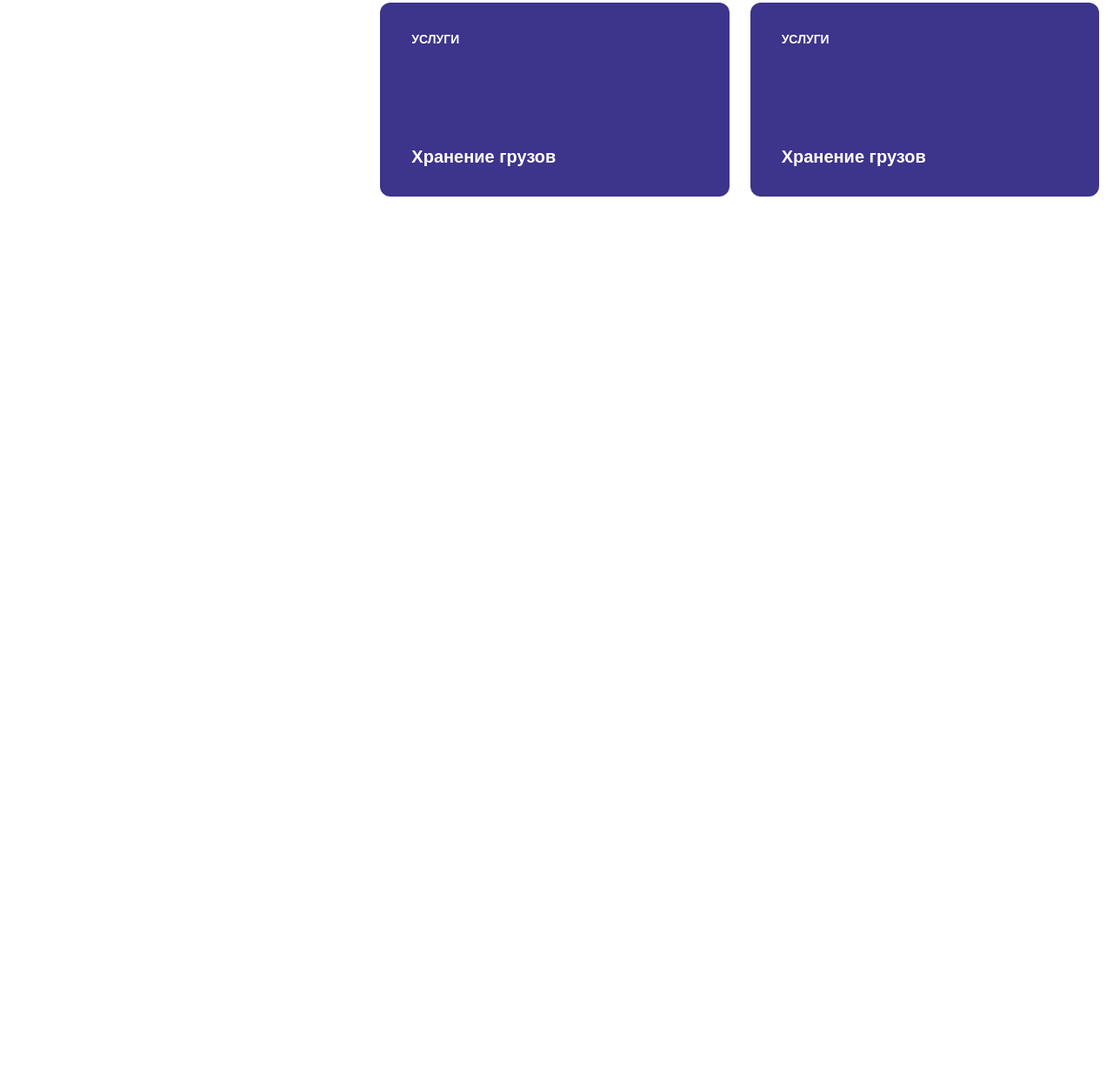
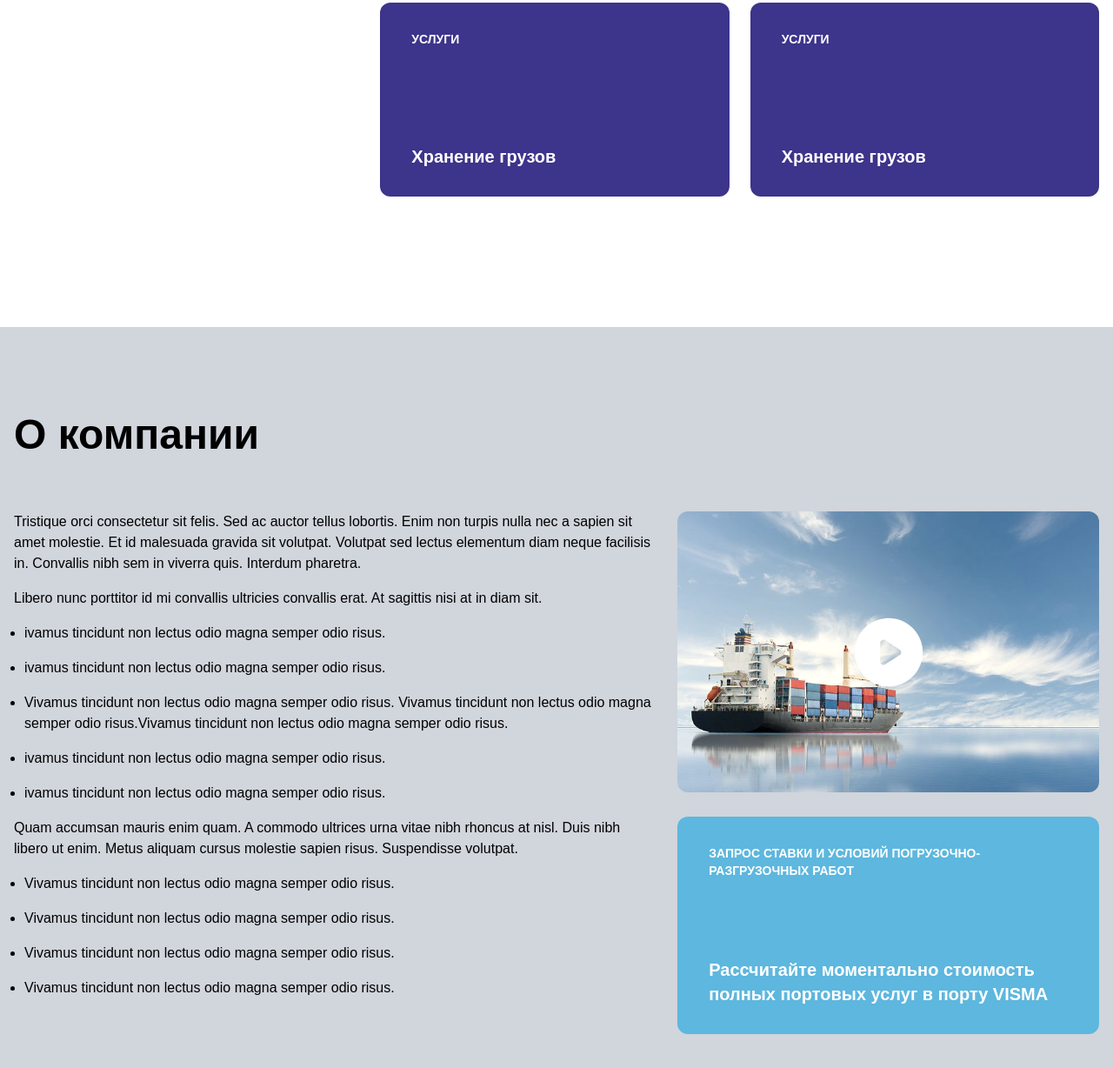
Before and after one commit to Maxim29003/visma-website, a website built with Vite: page index.html in a window 1280 px wide. Shown: the part 1501-2729 px from the top of the page at 87% size. Before the commit the page ends 1877 px from the top, so only its background shows below. Built offline with nearby package versions, Linux system fonts and the light colour scheme.

Commit message:
feat: Сверстал секцию о компании и адаптировал её

```diff
--- a/index.html
+++ b/index.html
@@ -285,6 +285,91 @@
           </ul>
         </div>
       </section>
+
+      <section class="bg-gray-300">
+        <div class="max-w-[1328px] mx-auto pt-[100px] pb-[110px] px-4">
+          <h2 class="font-bold text-5xl pb-16">О компании</h2>
+          <div class="grid grid-cols-1 gap-y-6 md:grid-cols-5 md:gap-x-6">
+            <div class="flex flex-col gap-4 col-span-3">
+              <p>
+                Tristique orci consectetur sit felis. Sed ac auctor tellus
+                lobortis. Enim non turpis nulla nec a sapien sit amet molestie.
+                Et id malesuada gravida sit volutpat. Volutpat sed lectus
+                elementum diam neque facilisis in. Convallis nibh sem in viverra
+                quis. Interdum pharetra.
+              </p>
+              <p>
+                Libero nunc porttitor id mi convallis ultricies convallis erat.
+                At sagittis nisi at in diam sit.
+              </p>
+              <ul class="list-disc flex flex-col gap-4 ml-3">
+                <li>
+                  ivamus tincidunt non lectus odio magna semper odio risus.
+                </li>
+                <li>
+                  ivamus tincidunt non lectus odio magna semper odio risus.
+                </li>
+                <li>
+                  Vivamus tincidunt non lectus odio magna semper odio risus.
+                  Vivamus tincidunt non lectus odio magna semper odio
+                  risus.Vivamus tincidunt non lectus odio magna semper odio
+                  risus.
+                </li>
+                <li>
+                  ivamus tincidunt non lectus odio magna semper odio risus.
+                </li>
+                <li>
+                  ivamus tincidunt non lectus odio magna semper odio risus.
+                </li>
+              </ul>
+              <p>
+                Quam accumsan mauris enim quam. A commodo ultrices urna vitae
+                nibh rhoncus at nisl. Duis nibh libero ut enim. Metus aliquam
+                cursus molestie sapien risus. Suspendisse volutpat.
+              </p>
+              <ul class="list-disc flex flex-col gap-4 ml-3">
+                <li>
+                  Vivamus tincidunt non lectus odio magna semper odio risus.
+                </li>
+                <li>
+                  Vivamus tincidunt non lectus odio magna semper odio risus.
+                </li>
+                <li>
+                  Vivamus tincidunt non lectus odio magna semper odio risus.
+                </li>
+                <li>
+                  Vivamus tincidunt non lectus odio magna semper odio risus.
+                </li>
+              </ul>
+            </div>
+            <div class="col-span-2 flex flex-col gap-7">
+              <div class="relative">
+                <img
+                  src="/public/images/about.jpeg"
+                  alt=""
+                  class="rounded-xl sepia-[.25]"
+                />
+                <img
+                  src="/public/svg/play_button.svg"
+                  alt=""
+                  class="absolute w-[80px] top-1/2 left-1/2 transform -translate-x-1/2 -translate-y-1/2"
+                />
+              </div>
+              <div
+                class="bg-blue py-8 px-9 rounded-xl text-white font-bold flex flex-col justify-between min-h-[250px]"
+              >
+                <h3 class="text-sm uppercase">
+                  Запрос ставки и условий погрузочно-разгрузочных работ
+                </h3>
+                <p class="text-xl">
+                  Рассчитайте моментально стоимость полных портовых услуг в
+                  порту VISMA
+                </p>
+              </div>
+            </div>
+          </div>
+        </div>
+      </section>
     </main>
   </body>
 </html>
```
